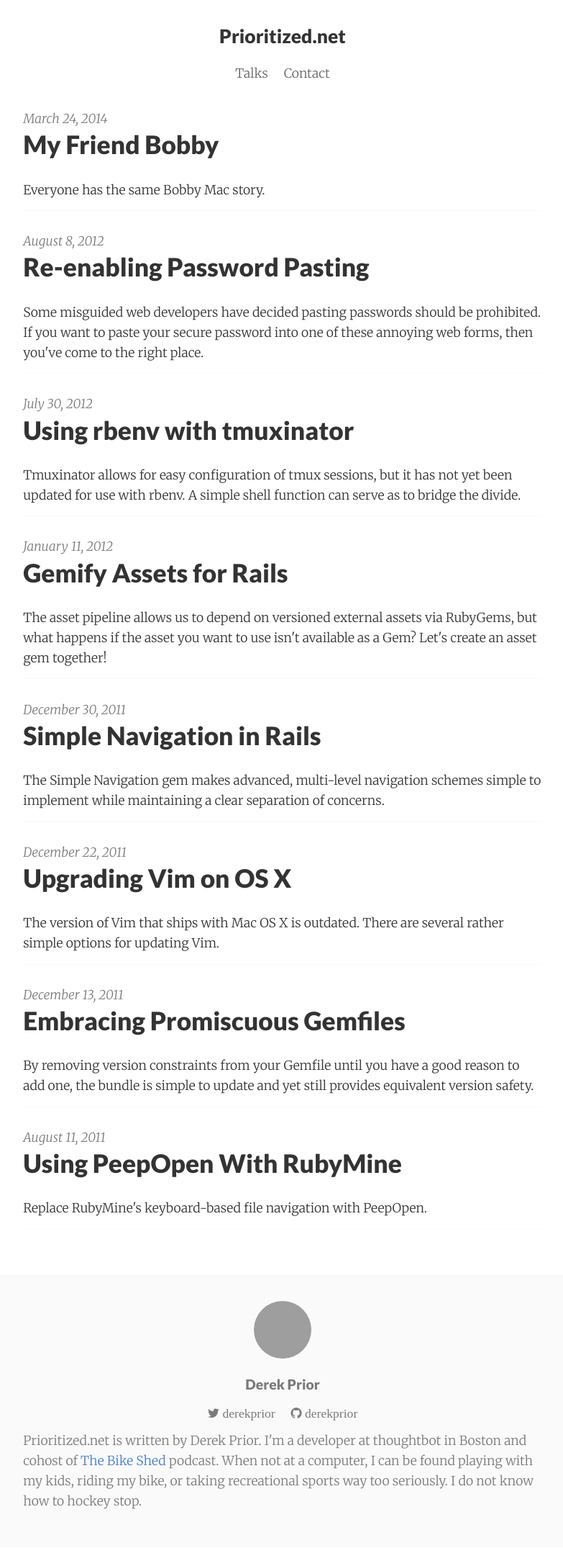
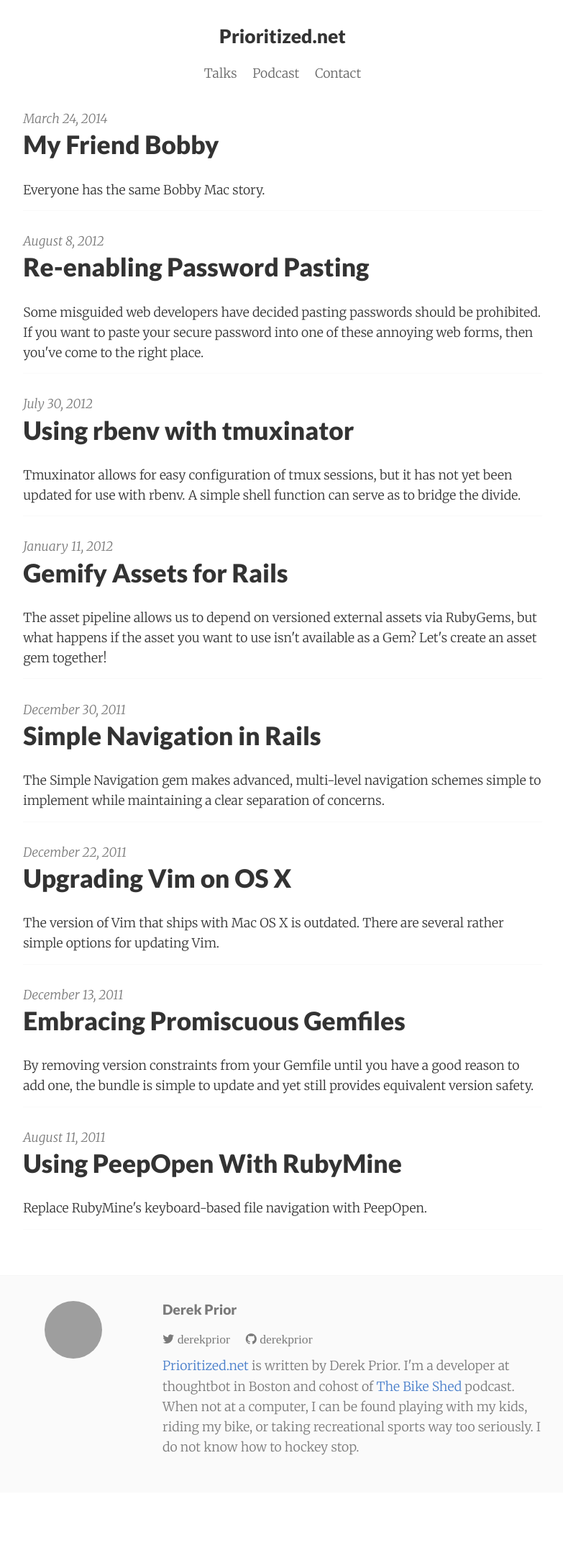
Before and after one commit to derekprior/derekprior.github.io, a Jekyll site: the page built from index.html, in a window 1280 px wide. Shown: the whole page at 72% size, without its empty margins (247-1030 px from the left). Built offline with Jekyll 4.4.1, drawn with Linux system fonts in a browser that asks for light colours; nearby versions of some CDN libraries; Markdown is read by kramdown in place of the engine named in the settings; after the commit the page ends 2081 px from its top, so only the background shows below that; grey boxes are pictures that could not be loaded.

Commit message:
Make footer responsive

```diff
--- a/_includes/footer.html
+++ b/_includes/footer.html
@@ -16,11 +16,11 @@
         </a>
       </div>
 
-      <p>Prioritized.net is written by Derek Prior. I'm a developer at
-      thoughtbot in Boston and cohost of <a href="http://bikeshed.fm">The Bike
-      Shed</a> podcast. When not at a computer, I can be found playing with my
-      kids, riding my bike, or taking recreational sports way too seriously. I
-      do not know how to hockey stop.</p>
+      <p><a href="/">Prioritized.net</a> is written by Derek Prior. I'm a
+      developer at thoughtbot in Boston and cohost of <a href="http://bikeshed.fm">
+      The Bike Shed</a> podcast. When not at a computer, I can be found playing
+      with my kids, riding my bike, or taking recreational sports way too
+      seriously. I do not know how to hockey stop.</p>
     </div>
   </div>
 </footer>
--- a/_includes/header.html
+++ b/_includes/header.html
@@ -7,6 +7,7 @@
 
   <nav class="site-nav">
     <a class="site-nav-link" href="/talks/">Talks</a>
+    <a class="site-nav-link" href="http://bikeshed.fm">Podcast</a>
     <a class="site-nav-link" href="/contact/">Contact</a>
   </nav>
 </header>
--- a/_sass/_footer.scss
+++ b/_sass/_footer.scss
@@ -8,6 +8,10 @@
   }
 
   .footer-photo {
+    @include media($medium-screen-up) {
+      @include span-columns(1);
+    }
+
     text-align: center;
 
     img {
@@ -21,11 +25,22 @@
     .name {
       margin: $small-spacing 0;
       text-align: center;
+
+      @include media($medium-screen-up) {
+        margin-top: 0;
+        text-align: left;
+      }
     }
 
     p {
       text-align: left;
     }
+
+    @include media($medium-screen-up) {
+      @include span-columns(3);
+      @include omega();
+    }
+
   }
 
   .social-links {
@@ -39,5 +54,9 @@
         padding-left: 1em;
       }
     }
+
+    @include media($medium-screen-up) {
+      text-align: left;
+    }
   }
 }
```
